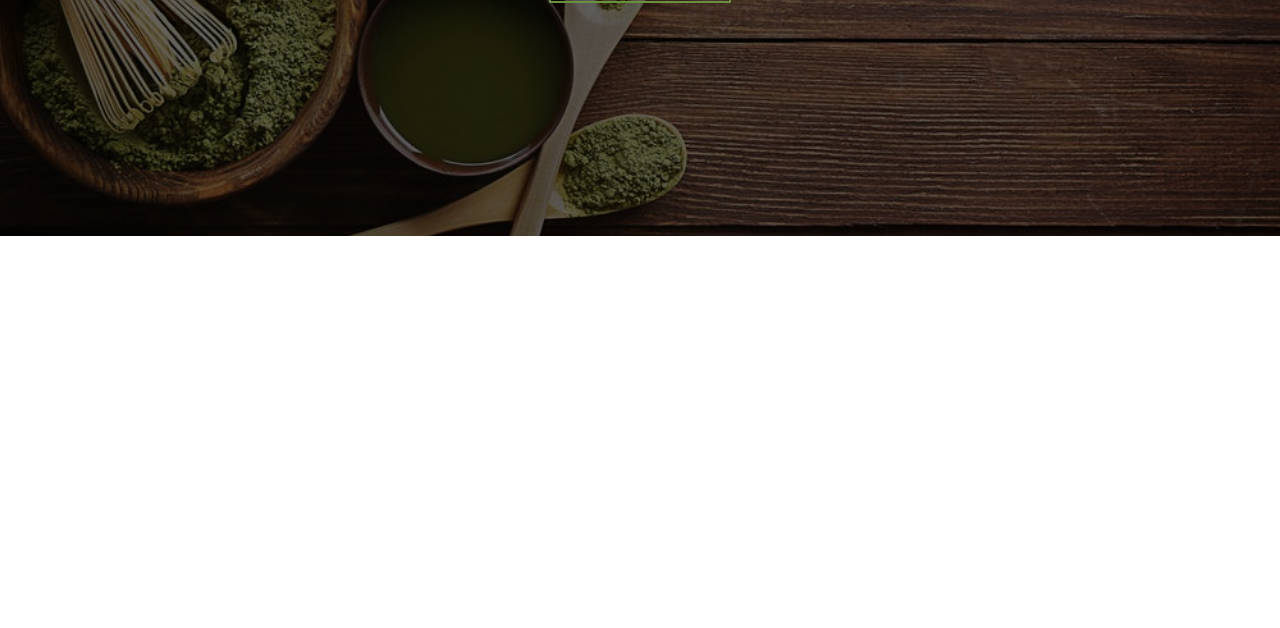
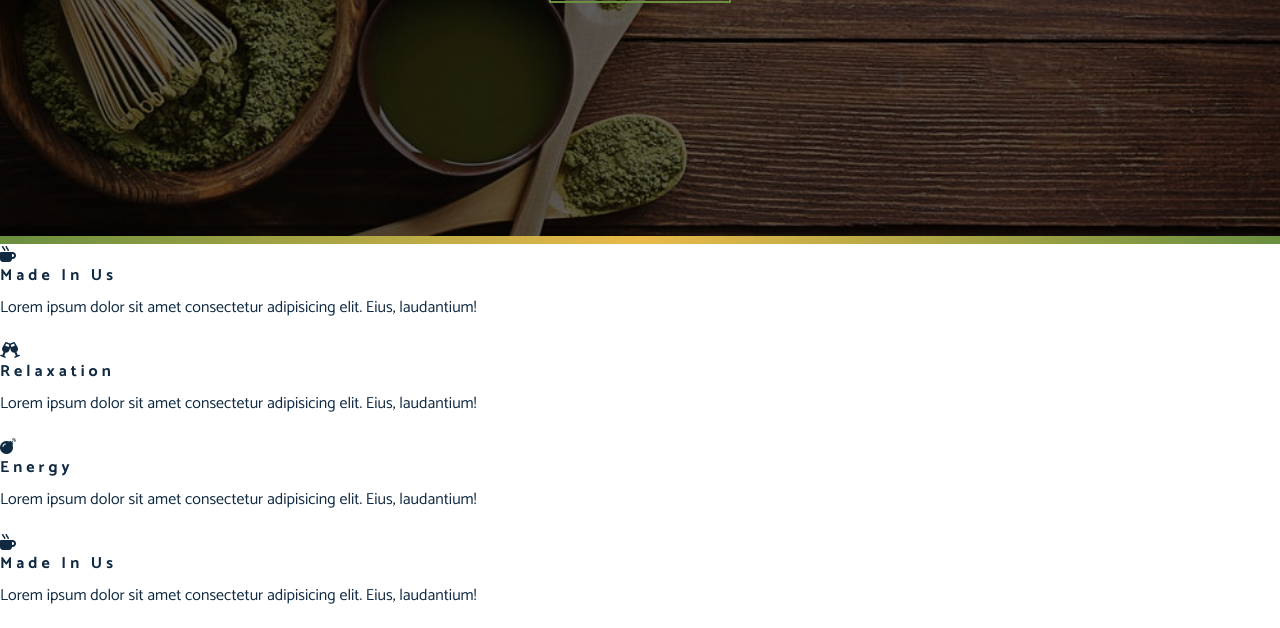
Before and after one commit to safiabdulhadi/tea_station_webiste, a plain HTML site: page index.html in a window 1280 px wide. Shown: the part 564-1192 px from the top of the page. Before the commit the page ends 800 px from the top, so only its background shows below. Drawn offline with Linux system fonts and the light colour scheme; a web font is replaced by a local one.

Commit message:
move to skills sections

```diff
--- a/css/styles.css
+++ b/css/styles.css
@@ -164,3 +164,11 @@ This is the Header saction start
     font-size: 1.25rem;
     padding: 1rem 1.75rem;
 }
+
+
+/* content-divider */
+
+.content-divider {
+    height: 0.5rem;
+    background: linear-gradient(to left, var(--clr-primary), #e9b949, var(--clr-primary));
+}
--- a/index.html
+++ b/index.html
@@ -21,15 +21,63 @@
             <h1>
                 specially <br /> crafted tea
             </h1>
-            <a href="skills.html" class="btn banner-btn">
-        explore
-      </a>
+            <a href="skills.html" class="btn banner-btn"> explore </a>
         </div>
     </header>
     <!------- The End of header ------->
+    <div class="content-divider"></div>
 
+    <!-- skills section -->
+    <section class="skills clearfix">
+        <!-- single skill -->
+        <article class="skill">
+            <span class="skill-icon">
+          <i class="fas fa-mug-hot"></i>
+        </span>
+            <h4 class="skill-title">made in us</h4>
+            <p class="skill-text">
+                Lorem ipsum dolor sit amet consectetur adipisicing elit. Eius, laudantium!
+            </p>
+        </article>
+        <!-- end single skill -->
 
+        <!-- single skill -->
+        <article class="skill">
+            <span class="skill-icon">
+          <i class="fas fa-glass-cheers"></i>
+        </span>
+            <h4 class="skill-title">Relaxation</h4>
+            <p class="skill-text">
+                Lorem ipsum dolor sit amet consectetur adipisicing elit. Eius, laudantium!
+            </p>
+        </article>
+        <!-- end single skill -->
 
+        <!-- single skill -->
+        <article class="skill">
+            <span class="skill-icon">
+          <i class="fas fa-bomb"></i>
+        </span>
+            <h4 class="skill-title">Energy</h4>
+            <p class="skill-text">
+                Lorem ipsum dolor sit amet consectetur adipisicing elit. Eius, laudantium!
+            </p>
+        </article>
+        <!-- end single skill -->
+
+        <!-- single skill -->
+        <article class="skill">
+            <span class="skill-icon">
+          <i class="fas fa-mug-hot"></i>
+        </span>
+            <h4 class="skill-title">made in us</h4>
+            <p class="skill-text">
+                Lorem ipsum dolor sit amet consectetur adipisicing elit. Eius, laudantium!
+            </p>
+        </article>
+        <!-- end single skill -->
+    </section>
+    <!-- end of skills section -->
 
     <script src="app.js"></script>
 </body>
```
